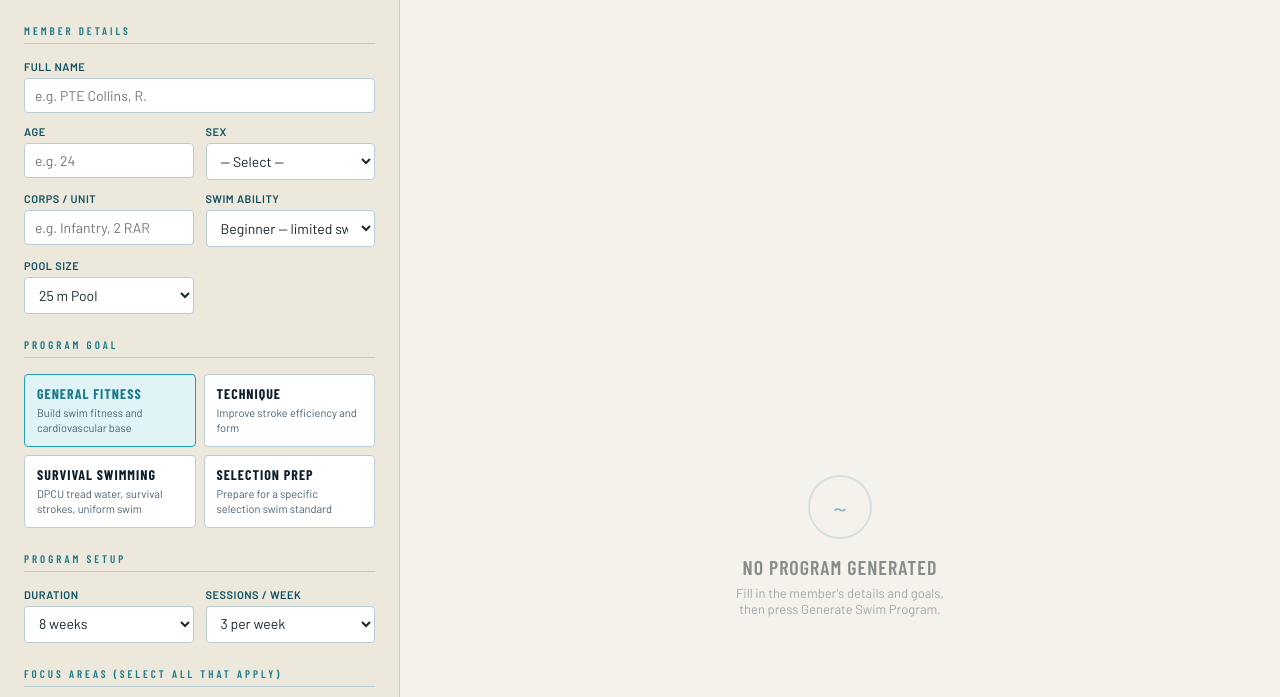
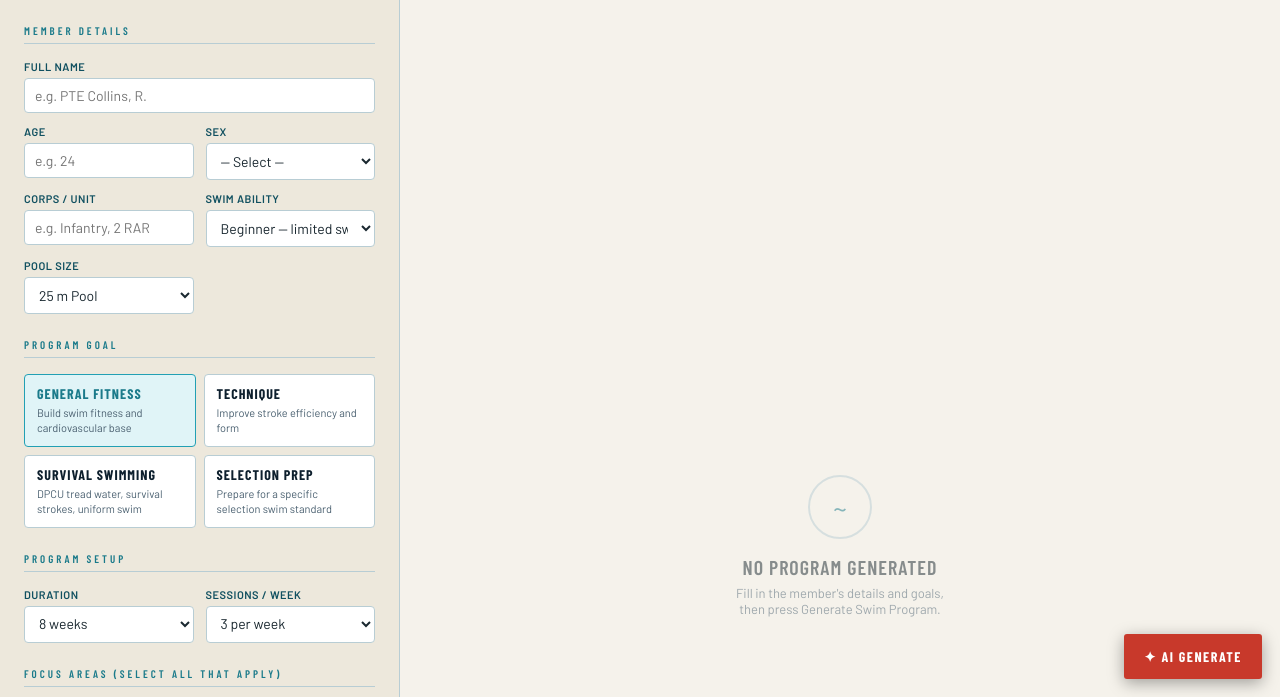
Before and after one commit to ADF-PTI/adf-pti.github.io, a plain HTML site: page swim.html in a window 1280 px wide. Shown: the part 103-800 px from the top of the page. Drawn offline with nearby package versions, Linux system fonts and the light colour scheme.

Commit message:
Update swim.html

```diff
--- a/swim.html
+++ b/swim.html
@@ -735,5 +735,6 @@ function generate() {
   });
 }
 </script>
+<script src="ai-addon.js"></script>
 </body>
 </html>
```
